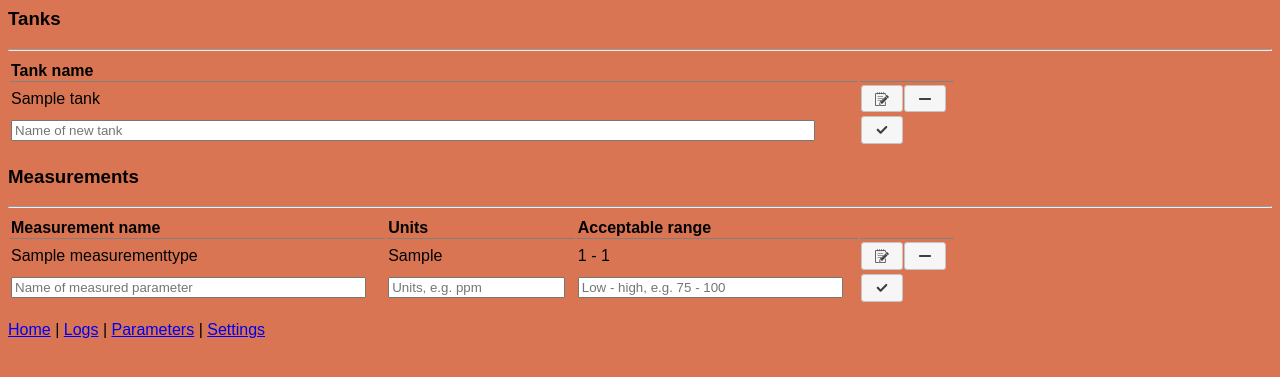
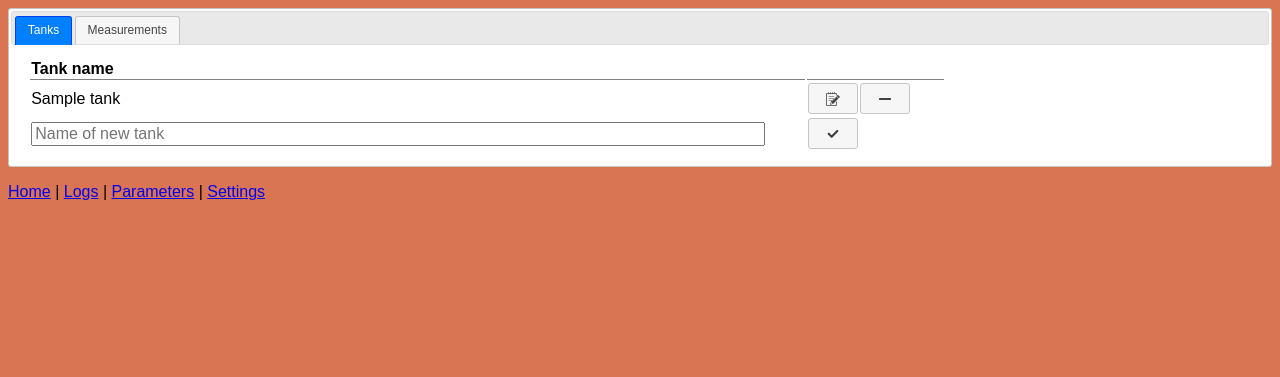
Before and after one commit to csammis/reef, a Flask app: page /settings/ in a window 1280 px wide. Shown: the top 377 px of the page. Run offline with Flask 2, Linux system fonts and the light colour scheme; tables that the repository leaves empty hold one stand-in row (values such as "Sample post"); some libraries are stand-ins or nearby versions.

Commit message:
Styled the Settings pane to use tabs. I apparently love tabs.

```diff
--- a/src/static/settings.css
+++ b/src/static/settings.css
@@ -19,19 +19,19 @@ thead th {
 }
 
 #measurement_range {
-    width:30%;
+    width:25%;
 }
 
 #measurement_control {
-    width:10%;
+    width:15%;
 }
 
 #tank_name {
-    width:90%;
+    width:85%;
 }
 
 #tank_control {
-    width:10%;
+    width:15%;
 }
 
 .table_header th {
--- a/src/static/settings.js
+++ b/src/static/settings.js
@@ -163,6 +163,7 @@
         $('#submit_new_tank').button().click(addNewTank);
         bindInputsToKeyHandler('.tank_new_entry', addNewTank);
         bindInputsToKeyHandler('.measurement_new_entry', addNewMeasurement);
+        $('#tabs').tabs();
 
         sendConfigRequests();
     };
--- a/src/templates/settings.html
+++ b/src/templates/settings.html
@@ -1,7 +1,10 @@
 {% include 'header.inc.html' %}
 <div id="main">
-    <h3>Tanks</h3>
-    <hr />
+    <div id="tabs">
+        <ul>
+            <li><a href="#tanks">Tanks</a></li>
+            <li><a href="#measurements">Measurements</a></li>
+        </ul>
         <div id="tanks">
             <table id="tanks_grid">
                 <thead>
@@ -21,8 +24,7 @@
                     </tr>
                 </tfoot>
             </table>
-    <h3>Measurements</h3>
-    <hr />
+        </div>
         <div id="measurements">
             <table id="measurements_grid">
                 <thead>
@@ -51,6 +53,7 @@
                 </tfoot>
             </table>
         </div>
+    </div>
     <div id="clear"></div>
 </div>
 {% include 'footer.inc.html' %}
```
Lines whose indentation alone changed are shown as unchanged.
